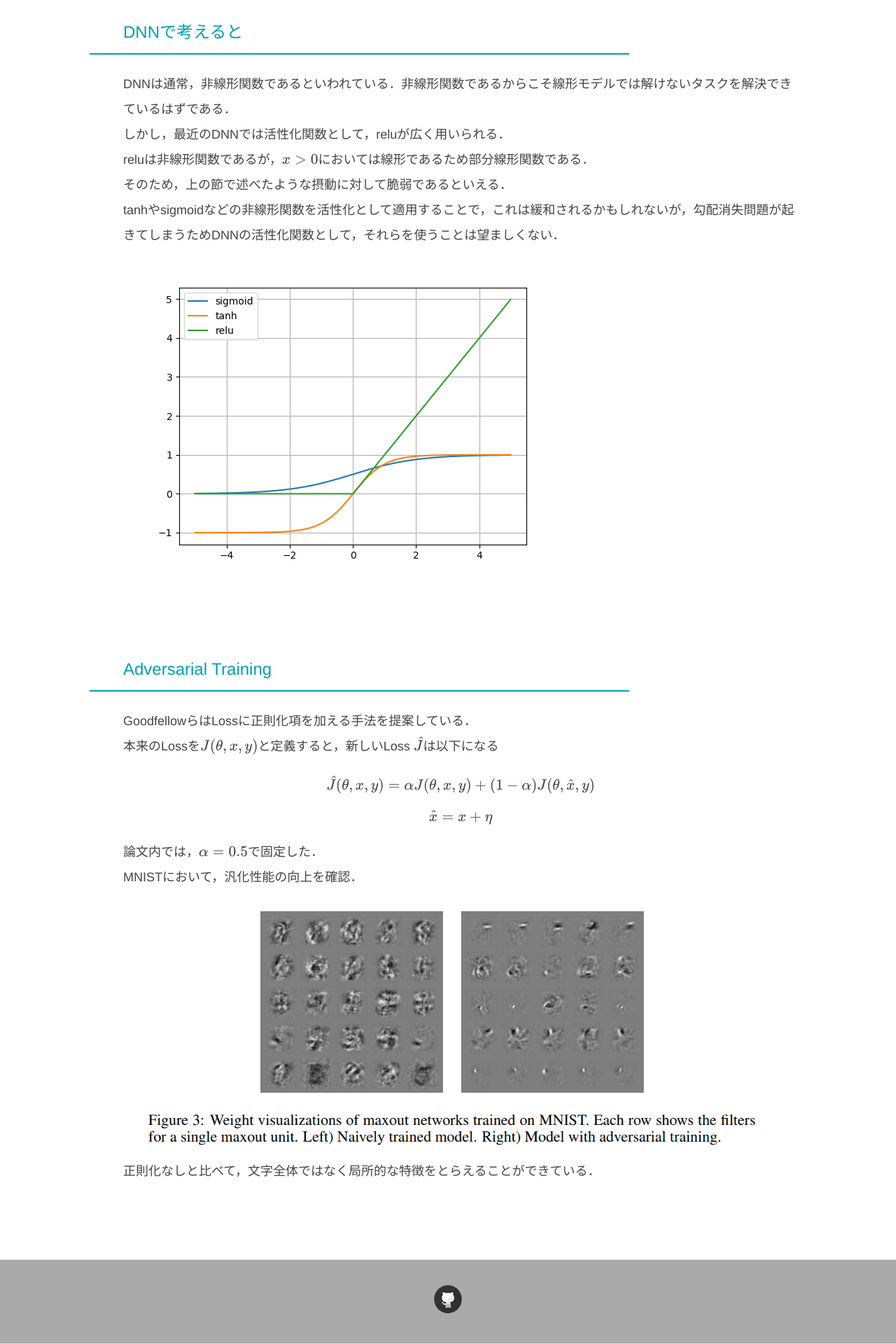
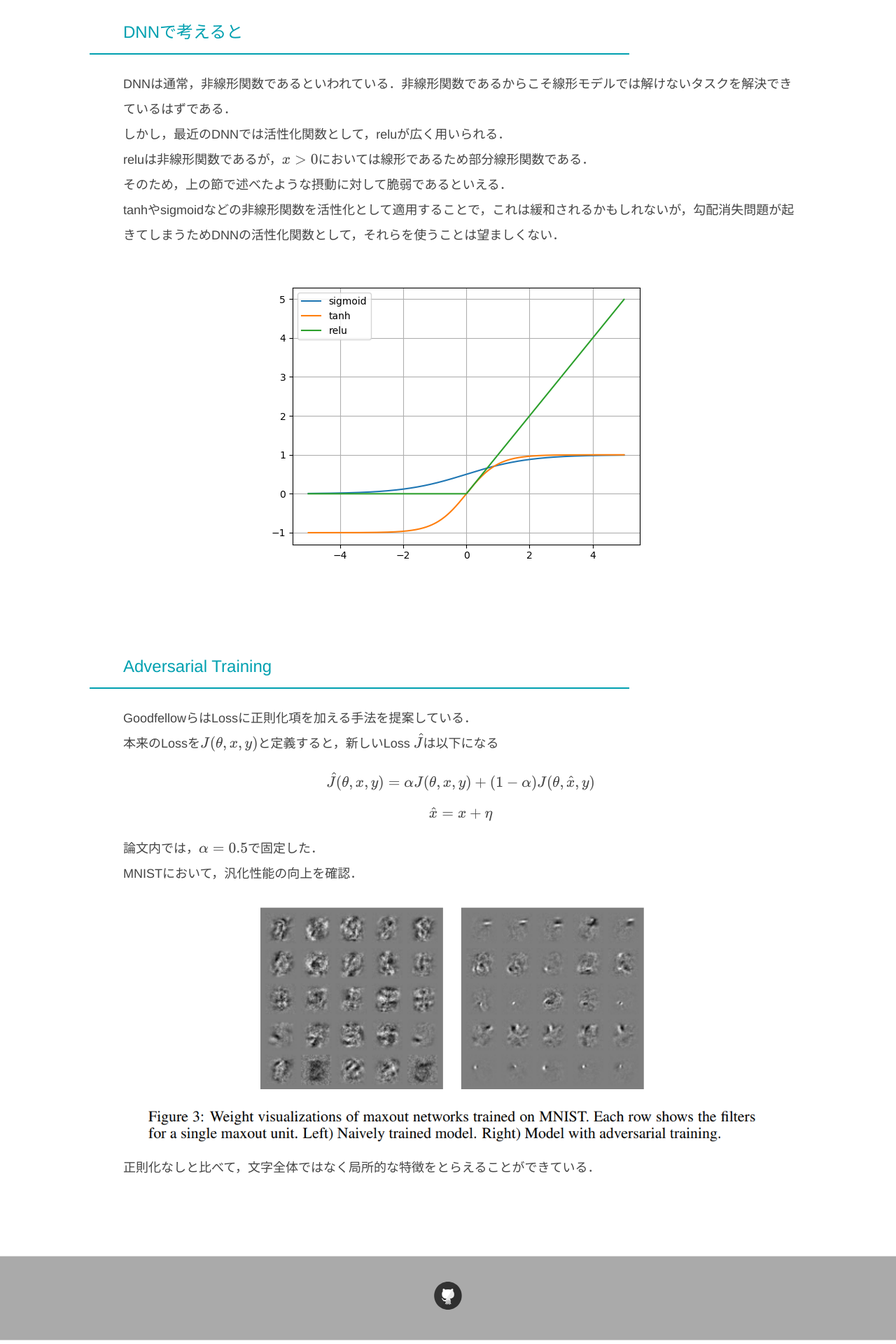
Before and after one commit to salty-vanilla/page_test, a Jekyll site: the page built from _posts/2018-05-16-Explaining and Harnessing Adversarial Examples.md, in a window 1280 px wide. Shown: the part 1588-3508 px from the top of the page at 70% size. Built offline with Jekyll 4.4.1, drawn with Linux system fonts in a browser that asks for light colours; formulas are drawn with MathJax 3.

Commit message:
Update 2018-05-16-Explaining and Harnessing Adversarial Examples.md

```diff
--- a/_posts/2018-05-16-Explaining and Harnessing Adversarial Examples.md
+++ b/_posts/2018-05-16-Explaining and Harnessing Adversarial Examples.md
@@ -34,7 +34,7 @@ reluは非線形関数であるが，$ x > 0 $においては線形であるた
 そのため，上の節で述べたような摂動に対して脆弱であるといえる．
 tanhやsigmoidなどの非線形関数を活性化として適用することで，これは緩和されるかもしれないが，勾配消失問題が起きてしまうためDNNの活性化関数として，それらを使うことは望ましくない．
 
-<img src="{{ site.baseurl }}/images/post/2018-05-16-Explaining and Harnessing Adversarial Examples/act.png">
+<center><img src="{{ site.baseurl }}/images/post/2018-05-16-Explaining and Harnessing Adversarial Examples/act.png"></center>
 
 ## Adversarial Training
 GoodfellowらはLossに正則化項を加える手法を提案している．
```
